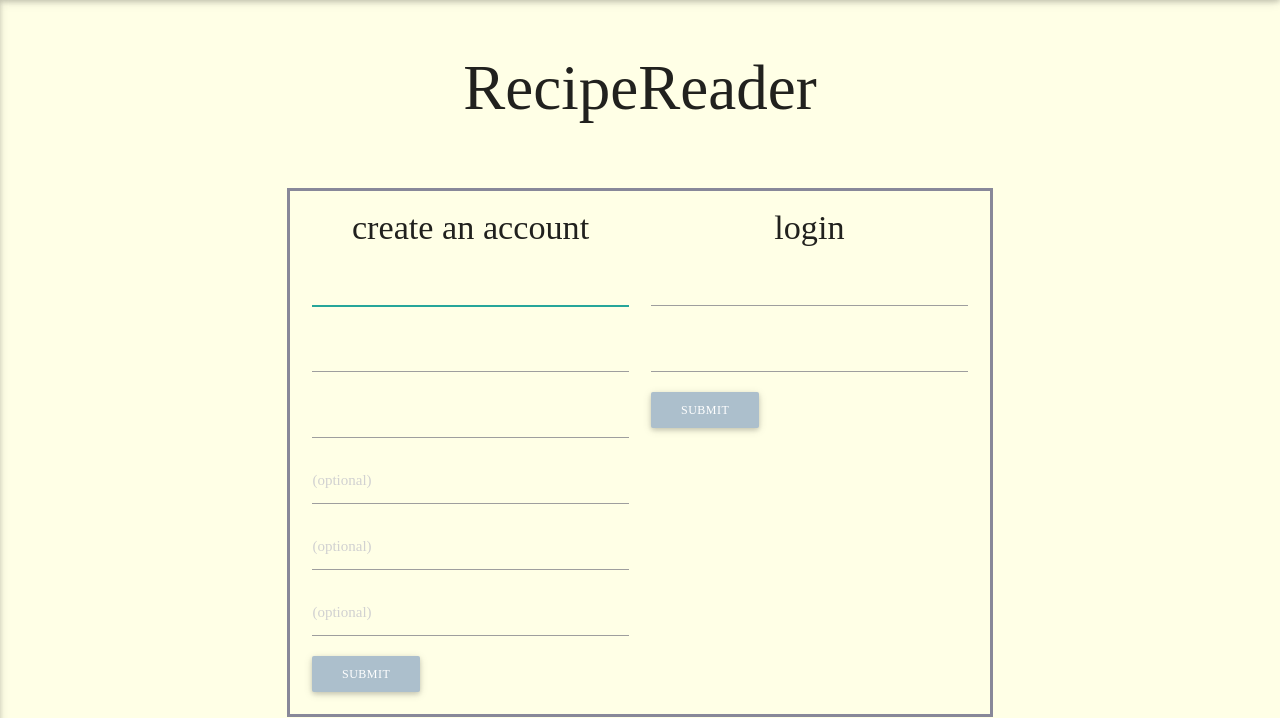
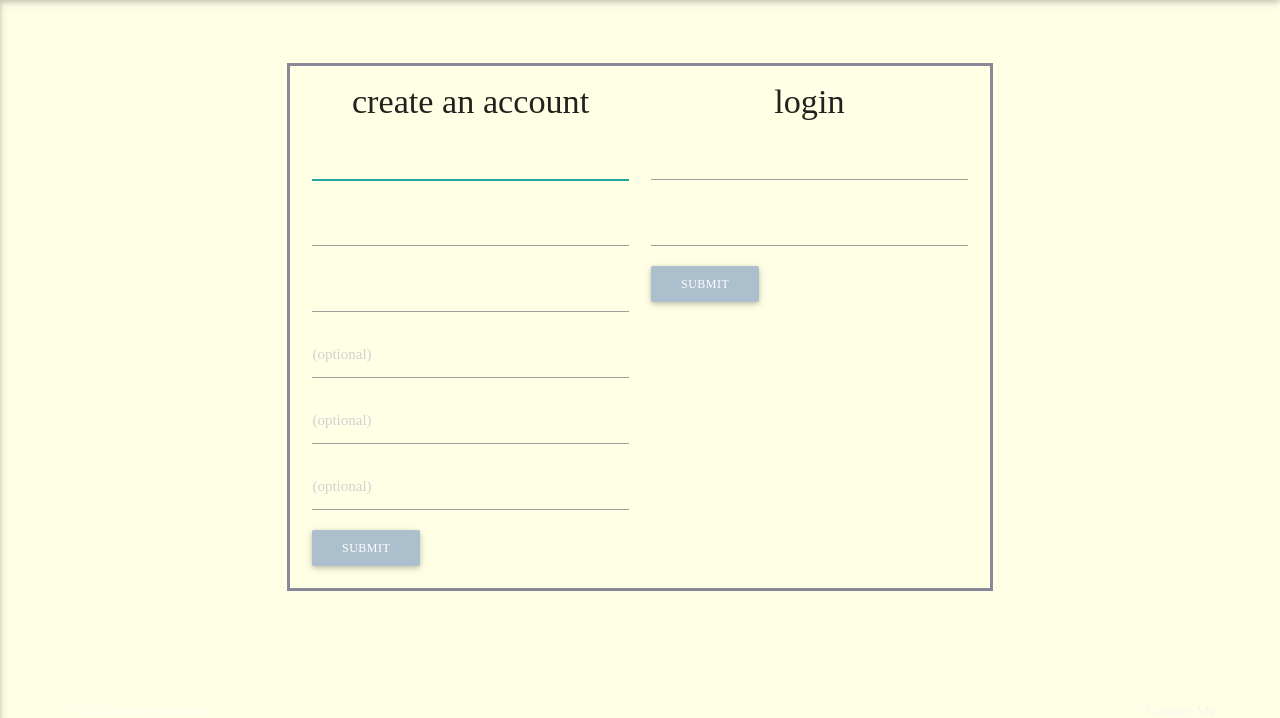
Before and after one commit to hillarysanders/recipereader, a Django app: page / in a window 1280 px wide. Shown: the part 64-782 px from the top of the page. Run offline with Django 3.2, Linux system fonts and the light colour scheme; some libraries are stand-ins or nearby versions; some web fonts are replaced.

Commit message:
removed title from login page

```diff
--- a/home/templates/home/login.html
+++ b/home/templates/home/login.html
@@ -4,9 +4,6 @@
 <!--this is where content from child templates will go-->
 
 <div class="container">
-    <div class="col s12">
-        <center><h1>RecipeReader</h1></center>
-    </div>
 
     <div class="row">
 
```
